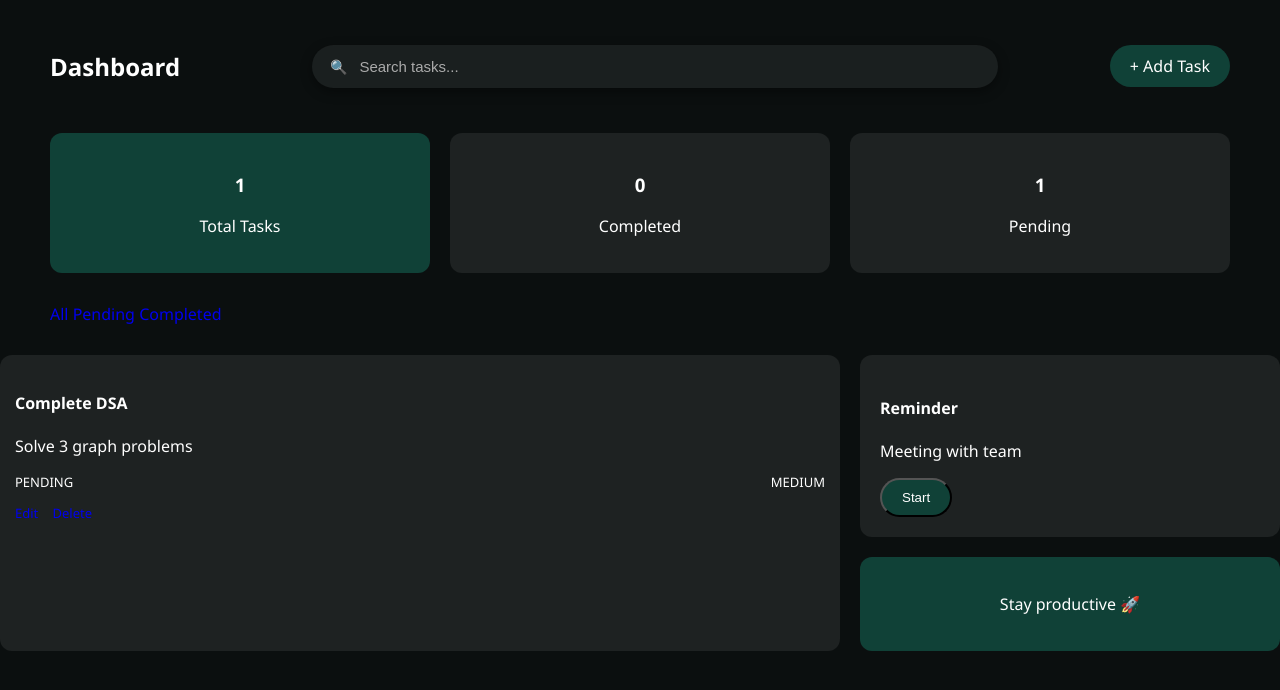
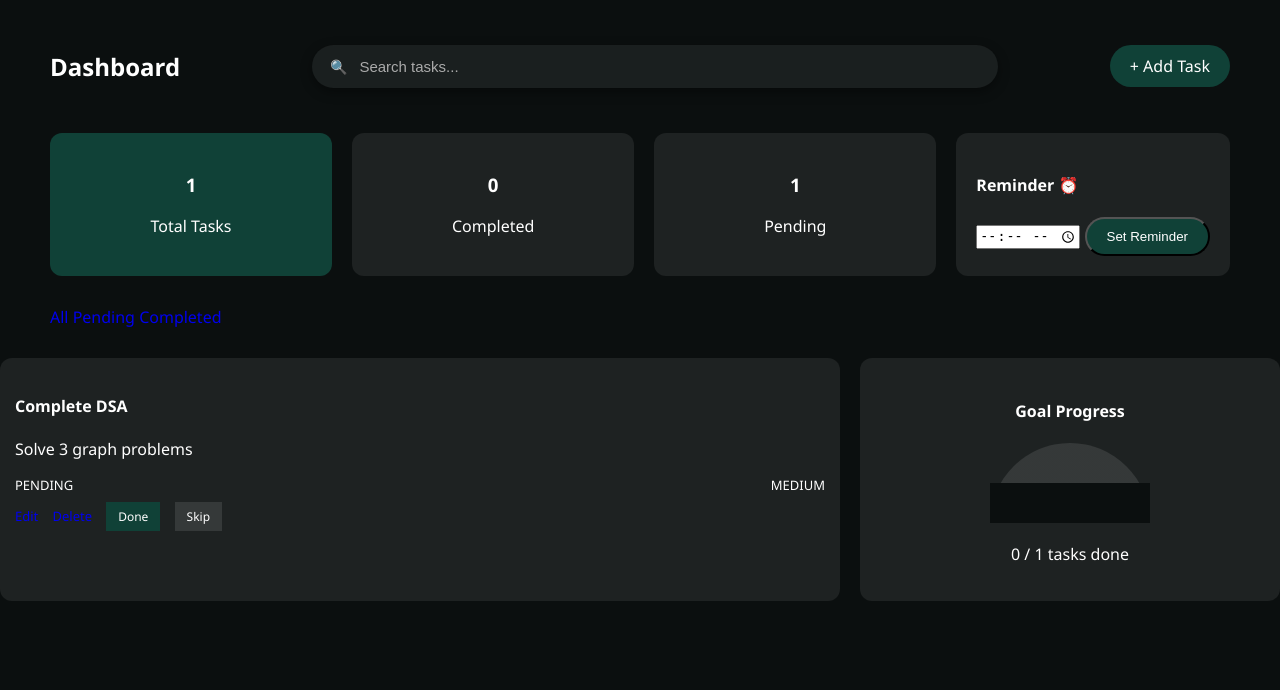
Before and after one commit to Anvekar-03Sannidhi/task-manager, a Django app: page /tasks/ in a window 1280 px wide. Shown: the part 63-753 px from the top of the page. Run offline with Django 5.2, Linux system fonts and the light colour scheme; a user stored in the database is signed in; data comes from the database, SQL or seed files in the repository; both versions use the stored data as it was after the commit.

Commit message:
Added reminder feature, improved dashboard UI, added task actions (done/skip), working on goal tracker

```diff
--- a/tasks/static/css/dashboard.css
+++ b/tasks/static/css/dashboard.css
@@ -210,3 +210,109 @@ body {
 .stat-card:hover {
     transform: translateY(-5px);
 }
+
+/* Make stats row flexible */
+.stats {
+    display: flex;
+    gap: 20px;
+}
+
+/* Reminder card special styling */
+.reminder-stat {
+    display: flex;
+    flex-direction: column;
+    justify-content: center;
+    align-items: center;
+}
+
+/* Smaller button */
+.btn.small {
+    padding: 6px 12px;
+    font-size: 12px;
+    margin-top: 8px;
+}
+
+/* Input inside card */
+.reminder-stat input {
+    padding: 6px;
+    border-radius: 6px;
+    border: none;
+    margin-top: 5px;
+}
+
+.goal-tracker {
+    background: rgba(255,255,255,0.08);
+    padding: 20px;
+    border-radius: 12px;
+    text-align: center;
+}
+
+/* Semi-circle container */
+.semi-circle {
+    position: relative;
+    width: 160px;
+    height: 80px;
+    margin: 20px auto;
+    overflow: hidden;
+}
+
+/* Progress arc */
+.semi-circle-fill {
+    width: 160px;
+    height: 160px;
+    border-radius: 50%;
+
+    background: conic-gradient(
+        #104137 calc(var(--progress) * 1%),
+        rgba(255,255,255,0.1) 0%
+    );
+
+    transform: rotate(180deg); /* 👈 THIS FIXES START POINT */
+
+    position: absolute;
+    top: 0;
+    left: 0;
+}
+
+/* Hide bottom half */
+.semi-circle::after {
+    content: "";
+    position: absolute;
+    bottom: 0;
+    left: 0;
+    width: 100%;
+    height: 50%;
+    background: #0b0f0f;
+}
+
+/* Text */
+.semi-circle-inner {
+    position: absolute;
+    bottom: 10px;
+    width: 100%;
+    text-align: center;
+    font-size: 18px;
+    font-weight: bold;
+}
+
+.semi-circle-fill.low {
+    background: conic-gradient(#ff4d4d calc(var(--progress) * 1%), rgba(255,255,255,0.1) 0%);
+}
+
+.semi-circle-fill.medium {
+    background: conic-gradient(#f5a623 calc(var(--progress) * 1%), rgba(255,255,255,0.1) 0%);
+}
+
+.semi-circle-fill.high {
+    background: conic-gradient(#104137 calc(var(--progress) * 1%), rgba(255,255,255,0.1) 0%);
+}
+
+.btn.success {
+    background: #104137;
+    color: white;
+}
+
+.btn.skip {
+    background: rgba(255,255,255,0.1);
+    color: white;
+}
--- /dev/null
+++ b/tasks/static/js/dashboard.js
@@ -0,0 +1,55 @@
+document.addEventListener("DOMContentLoaded", function () {
+
+    console.log("JS Loaded");
+
+    const btn = document.getElementById("reminder-btn");
+
+    if (!btn) {
+        console.log("Button not found ❌");
+        return;
+    }
+
+    console.log("Button found ✅");
+
+    btn.addEventListener("click", function () {
+
+        const timeInput = document.getElementById("reminder-time").value;
+
+        if (!timeInput) {
+            alert("Please select a time!");
+            return;
+        }
+
+        const now = new Date();
+        const [hours, minutes] = timeInput.split(":");
+
+        const reminderTime = new Date();
+        reminderTime.setHours(hours, minutes, 0);
+
+        const diff = reminderTime - now;
+
+        if (diff <= 0) {
+            alert("Please choose a future time!");
+            return;
+        }
+
+        alert("Reminder set!");
+
+        setTimeout(() => {
+            alert("⏰ Reminder: Check your tasks!");
+
+            if (Notification.permission === "granted") {
+                new Notification("Task Reminder", {
+                    body: "You have pending tasks!",
+                });
+            }
+        }, diff);
+
+    });
+
+    // Ask notification permission
+    if (Notification.permission !== "granted") {
+        Notification.requestPermission();
+    }
+
+});
--- a/tasks/templates/base.html
+++ b/tasks/templates/base.html
@@ -30,5 +30,7 @@
         {% endblock %}
     </main>
 
+    {% block extra_js %}{% endblock %}
+
 </body>
 </html>
--- a/tasks/templates/task_list.html
+++ b/tasks/templates/task_list.html
@@ -45,6 +45,16 @@
         <p>Pending</p>
     </div>
 
+    <div class="reminder-card">
+        <h4>Reminder ⏰</h4>
+
+        <input type="time" id="reminder-time">
+
+        <button type="button" id="reminder-btn" class="btn primary">
+            Set Reminder
+        </button>
+    </div>
+
 </div>
 
     <!-- Filters -->
@@ -72,9 +82,18 @@
                 </div>
 
                 <div class="task-actions">
+
                     <a href="/edit-task/{{ task.id }}/">Edit</a>
                     <a href="/delete-task/{{ task.id }}/">Delete</a>
+
+                    {% if task.status != "COMPLETED" %}
+                        <a href="/complete-task/{{ task.id }}/" class="btn small success">Done</a>
+                    {% endif %}
+
+                    <a href="/skip-task/{{ task.id }}/" class="btn small skip">Skip</a>
+
                 </div>
+
             </div>
             {% endfor %}
         </div>
@@ -82,15 +101,18 @@
         <!-- RIGHT PANEL -->
         <div class="side-panel">
 
-            <div class="reminder-card">
-                <h4>Reminder</h4>
-                <p>Meeting with team</p>
-                <button class="btn primary">Start</button>
+            <div class="goal-tracker">
+            <h4>Goal Progress</h4>
+
+            <div class="semi-circle">
+                <div class="semi-circle-fill" style="--progress: {{ progress }};"></div>
+                <div class="semi-circle-inner">
+                    <span>{{ progress }}%</span>
+                </div>
             </div>
 
-            <div class="quick-info">
-                <p>Stay productive 🚀</p>
-            </div>
+            <p>{{ completed_tasks }} / {{ total_tasks }} tasks done</p>
+        </div>
 
         </div>
 
@@ -99,3 +121,7 @@
 </div>
 
 {% endblock %}
+
+{% block extra_js %}
+<script src="{% static 'js/dashboard.js' %}"></script>
+{% endblock %}
--- a/tasks/urls.py
+++ b/tasks/urls.py
@@ -9,4 +9,6 @@ urlpatterns = [
     path('create-task/', views.create_task),
     path('edit-task/<int:id>/', views.edit_task),
     path('delete-task/<int:id>/', views.delete_task),
+    path('complete-task/<int:id>/', views.complete_task),
+    path('skip-task/<int:id>/', views.skip_task),
 ]
--- a/tasks/views.py
+++ b/tasks/views.py
@@ -77,6 +77,12 @@ def task_list(request):
     completed_tasks = Task.objects.filter(user=request.user, status='COMPLETED').count()
     pending_tasks = Task.objects.filter(user=request.user, status='PENDING').count()
 
+    # Calculate progress %
+    if total_tasks > 0:
+        progress = int((completed_tasks / total_tasks) * 100)
+    else:
+        progress = 0
+
     # 👇 THIS IS WHERE YOU ADD FILTER IN CONTEXT
     context = {
         'tasks': tasks,
@@ -84,6 +90,7 @@ def task_list(request):
         'total_tasks': total_tasks,
         'completed_tasks': completed_tasks,
         'pending_tasks': pending_tasks,
+        'progress': progress,
     }
 
     return render(request, 'task_list.html', context)
@@ -129,3 +136,15 @@ def delete_task(request, id):
     task = Task.objects.get(id=id, user=request.user)
     task.delete()
     return redirect('/tasks/')
+
+def complete_task(request, id):
+    task = Task.objects.get(id=id)
+    task.status = "COMPLETED"
+    task.save()
+    return redirect('/tasks/')
+
+def skip_task(request, id):
+    task = Task.objects.get(id=id)
+    task.status = "SKIPPED"
+    task.save()
+    return redirect('/tasks/')
```
Also changed, not shown: db.sqlite3.
